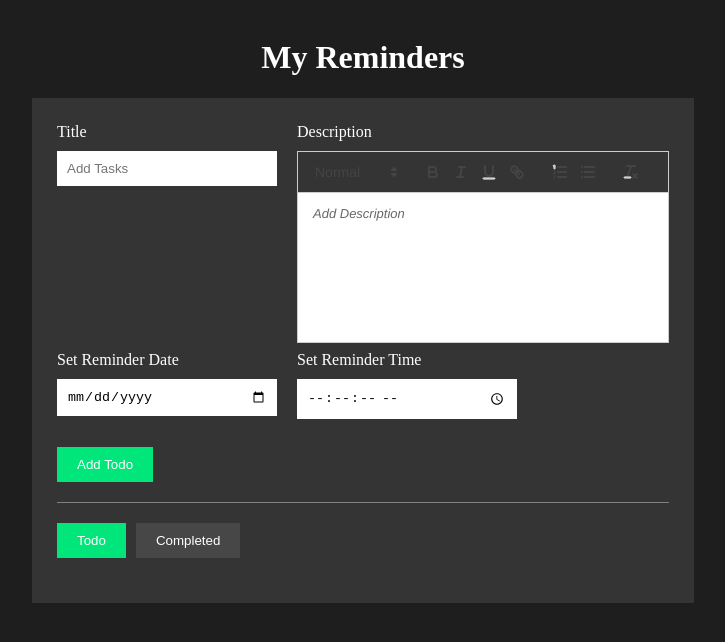
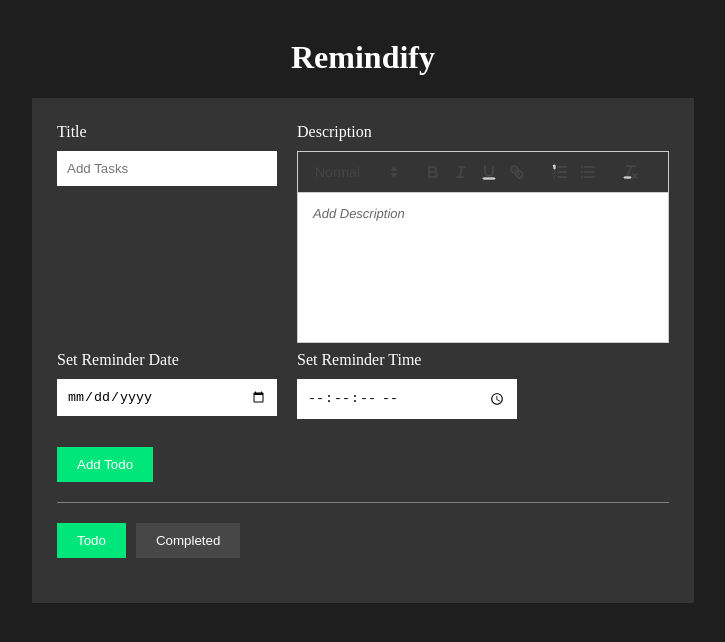
Before and after one commit to TheDarkLady/react-todo-app, a React (Vite) app: page / in a window 1280 px wide. Shown: the top 642 px of the page, without its empty margins (277-1002 px from the left). Built offline with nearby package versions, Linux system fonts and the light colour scheme.

Commit message:
app name

```diff
--- a/src/Remindify.jsx
+++ b/src/Remindify.jsx
@@ -168,7 +168,7 @@ function Remindify() {
   return (
     <>
       <div className="App">
-        <h1>My Reminders </h1>
+        <h1>Remindify</h1>
         <div className="todo-wrapper">
           <div style={{borderBottom:"1px solid gray"}}>
           <div className="todo-input">
```
